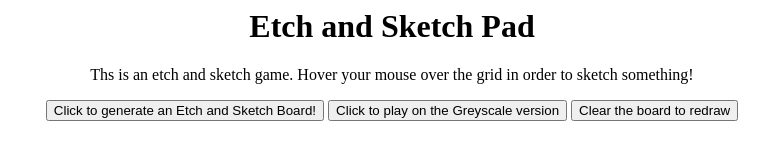
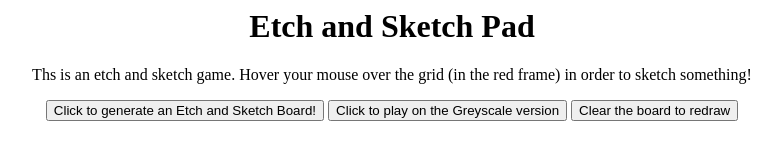
Before and after one commit to cindygao93/etch-and-sketch, a plain HTML site: page index.html in a window 1280 px wide. Shown: the top 153 px of the page, without its empty margins (248-1029 px from the left). Drawn offline with nearby package versions, Linux system fonts and the light colour scheme.

Commit message:
Update index.html
added more description to a piece of text

```diff
--- a/index.html
+++ b/index.html
@@ -15,7 +15,7 @@
 
 
 	<h1> Etch and Sketch Pad</h1>
-	<p> Ths is an etch and sketch game. Hover your mouse over the grid in order to sketch something!</p>
+	<p> Ths is an etch and sketch game. Hover your mouse over the grid (in the red frame) in order to sketch something!</p>
 
 
 <!--click these buttons to play different versions of etch and sketch and to clear the board-->
```
